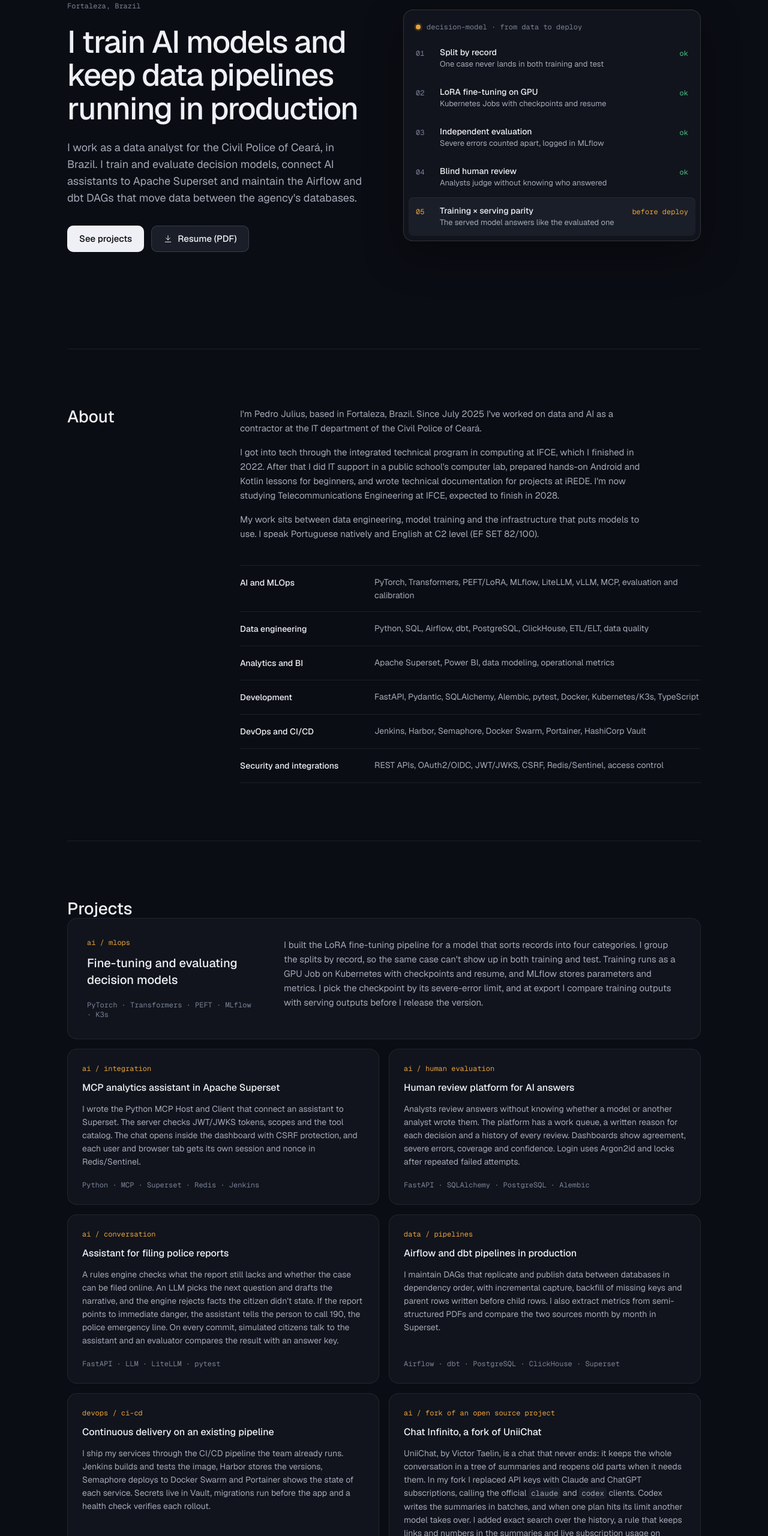
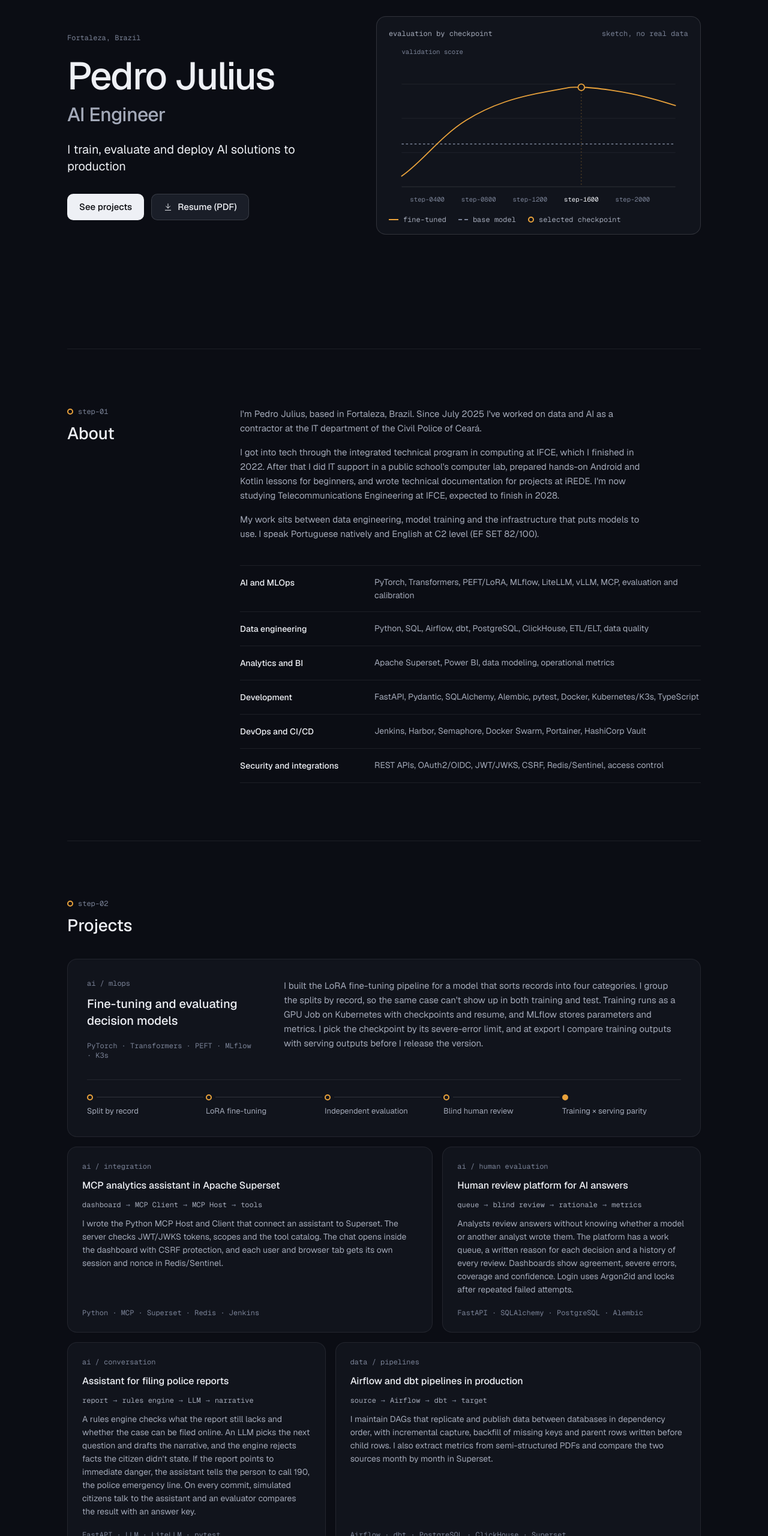
Before and after one commit to pjuliusl/pjuliusl.github.io, a plain HTML site: page en/index.html in a window 1280 px wide. Shown: the part 220-2780 px from the top of the page at 60% size. Drawn offline with nearby package versions, Linux system fonts and the light colour scheme.

Commit message:
Hero AI Engineer, gráfico de avaliação e projetos em grade variada

```diff
--- a/en/index.html
+++ b/en/index.html
@@ -3,10 +3,10 @@
 <head>
 <meta charset="utf-8">
 <meta name="viewport" content="width=device-width, initial-scale=1">
-<title>Pedro Julius · AI and data engineer</title>
-<meta name="description" content="Pedro Julius Lemos dos Santos, AI and data engineer in Fortaleza, Brazil. I train and evaluate models, connect assistants to Superset and maintain Airflow and dbt pipelines.">
-<meta property="og:title" content="Pedro Julius · AI and data engineer">
-<meta property="og:description" content="I train and evaluate AI models and maintain data pipelines in production.">
+<title>Pedro Julius · AI Engineer</title>
+<meta name="description" content="Pedro Julius Lemos dos Santos, AI Engineer in Fortaleza, Brazil. I train, evaluate and deploy AI solutions to production.">
+<meta property="og:title" content="Pedro Julius · AI Engineer">
+<meta property="og:description" content="I train, evaluate and deploy AI solutions to production.">
 <meta property="og:url" content="https://pedrojulius.tech/en/">
 <meta property="og:locale" content="en_US">
 <link rel="canonical" href="https://pedrojulius.tech/en/">
@@ -53,8 +53,8 @@
 <section class="hero">
   <div class="hero-text">
     <p class="meta">Fortaleza, Brazil</p>
-    <h1>I train AI models and keep data pipelines running in production</h1>
-    <p class="lead">I work as a data analyst for the Civil Police of Ceará, in Brazil. I train and evaluate decision models, connect AI assistants to Apache Superset and maintain the Airflow and dbt DAGs that move data between the agency's databases.</p>
+    <h1>Pedro Julius<span class="role">AI Engineer</span></h1>
+    <p class="lead">I train, evaluate and deploy AI solutions to production</p>
     <div class="cta">
       <a class="btn primary" href="#projects">See projects</a>
       <a class="btn" href="../Pedro-Julius-CV-EN.pdf" download>
@@ -64,23 +64,28 @@
     </div>
   </div>
 
-  <figure class="run" aria-label="Steps from data to a deployed model">
-    <div class="run-head">
-      <span class="dot"></span>
-      <span class="mono">decision-model · from data to deploy</span>
-    </div>
-    <ol class="steps">
-      <li><span class="mono n">01</span><div><b>Split by record</b><span>One case never lands in both training and test</span></div><span class="ok mono">ok</span></li>
-      <li><span class="mono n">02</span><div><b>LoRA fine-tuning on GPU</b><span>Kubernetes Jobs with checkpoints and resume</span></div><span class="ok mono">ok</span></li>
-      <li><span class="mono n">03</span><div><b>Independent evaluation</b><span>Severe errors counted apart, logged in MLflow</span></div><span class="ok mono">ok</span></li>
-      <li><span class="mono n">04</span><div><b>Blind human review</b><span>Analysts judge without knowing who answered</span></div><span class="ok mono">ok</span></li>
-      <li class="now"><span class="mono n">05</span><div><b>Training × serving parity</b><span>The served model answers like the evaluated one</span></div><span class="ok mono">before deploy</span></li>
-    </ol>
+  <figure class="eval" aria-label="Sketch of checkpoint evaluation, no real data">
+    <div class="eval-head mono"><span>evaluation by checkpoint</span><span class="note">sketch, no real data</span></div>
+    <svg viewBox="0 0 560 304" role="img" aria-label="Sketch of checkpoint evaluation, no real data">
+      <text x="24" y="16">validation score</text>
+      <path class="gl" d="M24 72H536M24 136H536M24 200H536"/>
+      <path class="ax" d="M24 264H536"/>
+      <path class="base" d="M24 184H536"/>
+      <path class="pick-l" d="M360 84V264"/>
+      <path class="ft" d="M24 244C60 220 96 170 144 140S240 96 296 86 336 78 360 78 440 86 480 96 520 108 536 112"/>
+      <circle class="pick" cx="360" cy="78" r="6"/>
+      <text class="tick" x="72" y="292" text-anchor="middle">step-0400</text><text class="tick alt" x="168" y="292" text-anchor="middle">step-0800</text><text class="tick" x="264" y="292" text-anchor="middle">step-1200</text><text class="tick pick-t" x="360" y="292" text-anchor="middle">step-1600</text><text class="tick alt" x="456" y="292" text-anchor="middle">step-2000</text>
+    </svg>
+    <ul class="legend mono">
+      <li><i class="sw"></i>fine-tuned</li>
+      <li><i class="sw base"></i>base model</li>
+      <li><i class="ck"></i>selected checkpoint</li>
+    </ul>
   </figure>
 </section>
 
 <section id="about" class="split">
-  <h2>About</h2>
+  <div class="sec-h"><p class="step mono"><i class="ck"></i>step-01</p><h2>About</h2></div>
   <div>
     <p>I'm Pedro Julius, based in Fortaleza, Brazil. Since July 2025 I've worked on data and AI as a contractor at the IT department of the Civil Police of Ceará.</p>
     <p>I got into tech through the integrated technical program in computing at IFCE, which I finished in 2022. After that I did IT support in a public school's computer lab, prepared hands-on Android and Kotlin lessons for beginners, and wrote technical documentation for projects at iREDE. I'm now studying Telecommunications Engineering at IFCE, expected to finish in 2028.</p>
@@ -97,55 +102,63 @@
 </section>
 
 <section id="projects">
-  <h2>Projects</h2>
+  <div class="sec-h"><p class="step mono"><i class="ck"></i>step-02</p><h2>Projects</h2></div>
   <div class="grid">
     <article class="card lead-card">
       <p class="mono kind">ai / mlops</p>
       <h3>Fine-tuning and evaluating decision models</h3>
       <p class="desc">I built the LoRA fine-tuning pipeline for a model that sorts records into four categories. I group the splits by record, so the same case can't show up in both training and test. Training runs as a GPU Job on Kubernetes with checkpoints and resume, and MLflow stores parameters and metrics. I pick the checkpoint by its severe-error limit, and at export I compare training outputs with serving outputs before I release the version.</p>
       <p class="mono stack">PyTorch · Transformers · PEFT · MLflow · K3s</p>
+    <ol class="ckpts"><li><i class="ck"></i><span>Split by record</span></li><li><i class="ck"></i><span>LoRA fine-tuning</span></li><li><i class="ck"></i><span>Independent evaluation</span></li><li><i class="ck"></i><span>Blind human review</span></li><li><i class="ck"></i><span>Training × serving parity</span></li></ol>
     </article>
-    <article class="card">
+    <article class="card c7">
       <p class="mono kind">ai / integration</p>
       <h3>MCP analytics assistant in Apache Superset</h3>
+      <ol class="flow mono"><li>dashboard</li><li>MCP Client</li><li>MCP Host</li><li>tools</li></ol>
       <p>I wrote the Python MCP Host and Client that connect an assistant to Superset. The server checks JWT/JWKS tokens, scopes and the tool catalog. The chat opens inside the dashboard with CSRF protection, and each user and browser tab gets its own session and nonce in Redis/Sentinel.</p>
       <p class="mono stack">Python · MCP · Superset · Redis · Jenkins</p>
     </article>
-    <article class="card">
+    <article class="card c5">
       <p class="mono kind">ai / human evaluation</p>
       <h3>Human review platform for AI answers</h3>
+      <ol class="flow mono"><li>queue</li><li>blind review</li><li>rationale</li><li>metrics</li></ol>
       <p>Analysts review answers without knowing whether a model or another analyst wrote them. The platform has a work queue, a written reason for each decision and a history of every review. Dashboards show agreement, severe errors, coverage and confidence. Login uses Argon2id and locks after repeated failed attempts.</p>
       <p class="mono stack">FastAPI · SQLAlchemy · PostgreSQL · Alembic</p>
     </article>
-    <article class="card">
+    <article class="card c5">
       <p class="mono kind">ai / conversation</p>
       <h3>Assistant for filing police reports</h3>
+      <ol class="flow mono"><li>report</li><li>rules engine</li><li>LLM</li><li>narrative</li></ol>
       <p>A rules engine checks what the report still lacks and whether the case can be filed online. An LLM picks the next question and drafts the narrative, and the engine rejects facts the citizen didn't state. If the report points to immediate danger, the assistant tells the person to call 190, the police emergency line. On every commit, simulated citizens talk to the assistant and an evaluator compares the result with an answer key.</p>
       <p class="mono stack">FastAPI · LLM · LiteLLM · pytest</p>
     </article>
-    <article class="card">
+    <article class="card c7">
       <p class="mono kind">data / pipelines</p>
       <h3>Airflow and dbt pipelines in production</h3>
+      <ol class="flow mono"><li>source</li><li>Airflow</li><li>dbt</li><li>target</li></ol>
       <p>I maintain DAGs that replicate and publish data between databases in dependency order, with incremental capture, backfill of missing keys and parent rows written before child rows. I also extract metrics from semi-structured PDFs and compare the two sources month by month in Superset.</p>
       <p class="mono stack">Airflow · dbt · PostgreSQL · ClickHouse · Superset</p>
     </article>
-    <article class="card">
+    <article class="card c5">
       <p class="mono kind">devops / ci-cd</p>
       <h3>Continuous delivery on an existing pipeline</h3>
+      <ol class="flow mono"><li>Jenkins</li><li>Harbor</li><li>Semaphore</li><li>Docker Swarm</li></ol>
       <p>I ship my services through the CI/CD pipeline the team already runs. Jenkins builds and tests the image, Harbor stores the versions, Semaphore deploys to Docker Swarm and Portainer shows the state of each service. Secrets live in Vault, migrations run before the app and a health check verifies each rollout.</p>
       <p class="mono stack">Jenkins · Harbor · Semaphore · Docker Swarm · Portainer · Vault</p>
     </article>
-    <article class="card">
+    <article class="card c7">
       <p class="mono kind">ai / fork of an open source project</p>
       <h3>Chat Infinito, a fork of UniiChat</h3>
+      <ol class="flow mono"><li>chat</li><li>summaries</li><li>tree</li><li>exact search</li></ol>
       <p>UniiChat, by Victor Taelin, is a chat that never ends: it keeps the whole conversation in a tree of summaries and reopens old parts when it needs them. In my fork I replaced API keys with Claude and ChatGPT subscriptions, calling the official <code>claude</code> and <code>codex</code> clients. Codex writes the summaries in batches, and when one plan hits its limit another model takes over. I added exact search over the history, a rule that keeps links and numbers in the summaries and live subscription usage on screen.</p>
       <p class="mono stack">TypeScript · Bun · Claude Code · Codex CLI · MCP</p>
       <a class="link" href="https://github.com/VictorTaelin/uniichat" target="_blank" rel="noopener">Original UniiChat on GitHub
         <svg class="i" viewBox="0 0 24 24" aria-hidden="true"><path d="M7 17 17 7M8 7h9v9"/></svg></a>
     </article>
-    <article class="card">
+    <article class="card c12">
       <p class="mono kind">bi / open source</p>
       <h3>Power BI analytics dashboard</h3>
+      <ol class="flow mono"><li>Northwind</li><li>PostgreSQL</li><li>Power BI</li></ol>
       <p>I built a Power BI dashboard on the Northwind sample database in PostgreSQL, covering sales, revenue by product, stock and average ticket.</p>
       <p class="mono stack">Power BI · PostgreSQL</p>
       <a class="link" href="https://github.com/pjuliusl/FirstReport" target="_blank" rel="noopener">Code on GitHub
@@ -155,7 +168,7 @@
 </section>
 
 <section id="experience" class="split">
-  <h2>Experience</h2>
+  <div class="sec-h"><p class="step mono"><i class="ck"></i>step-03</p><h2>Experience</h2></div>
   <div>
     <ol class="timeline">
       <li><span class="mono when">Jul 2025 – now</span><div><h3>Data Analyst · Civil Police of Ceará (IT department)</h3><p>Contractor. I maintain Airflow DAGs and dbt models in production, connect MCP assistants to Superset, and train, evaluate and run human review on AI models.</p></div></li>
@@ -174,7 +187,7 @@
 
 <section id="contact" class="contact">
   <div>
-    <h2>Contact</h2>
+    <div class="sec-h"><p class="step mono"><i class="ck"></i>step-04</p><h2>Contact</h2></div>
     <p>Write to me if you want to talk about applied AI, MLOps or data engineering.</p>
   </div>
   <div class="cta">
--- a/style.css
+++ b/style.css
@@ -45,33 +45,43 @@ section{padding:96px 0;border-top:1px solid var(--line)}
 h2{font-size:28px;line-height:1.15;font-weight:500}
 h3{font-size:16px;line-height:24px;font-weight:500}
 
-/* Hero */
-.hero{border-top:0;min-height:calc(100vh - 56px);padding:64px 0;display:grid;grid-template-columns:1fr 1fr;gap:64px;align-items:center}
-.hero-text,.run{animation:rise .45s var(--ease) both}
-.run{animation-delay:.06s}
+/* Hero: nome, cargo buscado e uma frase */
+.hero{border-top:0;min-height:calc(100vh - 56px);padding:64px 0;display:grid;grid-template-columns:5fr 6fr;gap:64px;align-items:center}
+.hero-text,.eval{animation:rise .45s var(--ease) both}
+.eval{animation-delay:.06s}
 .meta{font-family:var(--mono);font-size:12px;color:var(--t3);margin-bottom:20px}
-h1{font-size:52px;line-height:1.06;font-weight:500;letter-spacing:-.03em;max-width:14ch}
-.lead{margin-top:24px;max-width:36rem;font-size:18px;line-height:28px;color:var(--t2)}
+h1{font-size:64px;line-height:1;font-weight:500;letter-spacing:-.035em}
+h1 .role{display:block;margin-top:12px;font-size:32px;line-height:40px;letter-spacing:-.02em;color:var(--t2)}
+.lead{margin-top:24px;max-width:26rem;font-size:20px;line-height:28px;color:var(--t1)}
 .cta{display:flex;flex-wrap:wrap;align-items:center;gap:12px;margin-top:32px}
 .btn{height:44px;padding:0 20px;display:inline-flex;align-items:center;gap:8px;border-radius:10px;font-size:15px;font-weight:500;background:var(--raised);color:var(--t1);box-shadow:inset 0 0 0 1px var(--line2);transition:background-color .15s var(--ease),transform .12s var(--ease)}
 .btn:hover{background:#222735}
 .btn:active,.nav a:active{transform:scale(.97)}
-.btn.primary{background:var(--t1);color:var(--deep);box-shadow:inset 0 1px 0 rgba(255,255,255,.4)}
+.btn.primary{background:var(--t1);color:var(--deep);box-shadow:none}
 .btn.primary:hover{background:#ffffff}
 
-/* Momento: o painel do caminho até a produção */
-.run{background:var(--card);border:1px solid var(--line2);border-radius:16px;padding:8px;box-shadow:0 24px 64px rgba(0,0,0,.35)}
-.run-head{display:flex;align-items:center;gap:10px;height:40px;padding:0 12px;color:var(--t3)}
-.dot{width:8px;height:8px;border-radius:50%;background:var(--ac);box-shadow:0 0 0 3px rgba(233,162,59,.16)}
-.steps{list-style:none;display:grid;gap:2px}
-.steps li{display:grid;grid-template-columns:28px 1fr auto;gap:12px;align-items:start;padding:12px;border-radius:8px}
-.steps li:hover{background:var(--raised)}
-.steps .n{color:var(--t3);padding-top:4px}
-.steps b{display:block;font-weight:500;font-size:14px;line-height:20px}
-.steps div span{display:block;color:var(--t2);font-size:13px;line-height:20px}
-.steps .ok{color:var(--ok);padding-top:4px}
-.steps .now{background:var(--raised);box-shadow:inset 0 1px 0 rgba(255,255,255,.06)}
-.steps .now .n,.steps .now .ok{color:var(--ac)}
+/* Momento: gráfico esquemático de avaliação por checkpoint */
+.eval{background:var(--card);border:1px solid var(--line2);border-radius:16px;padding:20px 20px 16px}
+.eval-head{display:flex;justify-content:space-between;gap:12px;margin-bottom:12px;color:var(--t2)}
+.eval-head .note{color:var(--t3)}
+.eval svg{display:block;width:100%;height:auto;overflow:visible}
+.eval text{font:400 12px var(--mono);fill:var(--t3)}
+.eval .pick-t{fill:var(--t1)}
+.eval .gl{stroke:var(--line);fill:none}
+.eval .ax{stroke:var(--line2);fill:none}
+.eval .base{stroke:var(--t3);stroke-width:1.5;stroke-dasharray:4 4;fill:none}
+.eval .ft{stroke:var(--ac);stroke-width:2;fill:none;stroke-linecap:round}
+.eval .pick-l{stroke:var(--ac);stroke-opacity:.5;stroke-dasharray:2 4;fill:none}
+.eval .pick{fill:var(--card);stroke:var(--ac);stroke-width:2}
+.legend{list-style:none;display:flex;flex-wrap:wrap;gap:8px 20px;margin-top:12px;color:var(--t2)}
+.legend li{display:inline-flex;align-items:center;gap:8px}
+.sw{width:16px;border-top:2px solid var(--ac)}
+.sw.base{border-top:2px dashed var(--t3)}
+
+/* Assinatura: marcador de checkpoint */
+.ck{display:inline-block;width:10px;height:10px;flex:none;border-radius:50%;border:2px solid var(--ac);background:var(--card)}
+.sec-h .step{display:flex;align-items:center;gap:8px;margin-bottom:12px;color:var(--t3)}
+.sec-h .ck{background:var(--bg)}
 
 /* Seções em duas colunas */
 .split{display:grid;grid-template-columns:240px 1fr;gap:48px}
@@ -82,18 +92,28 @@ h1{font-size:52px;line-height:1.06;font-weight:500;letter-spacing:-.03em;max-wid
 .skills dd{color:var(--t2);font-size:14px;line-height:22px}
 
 /* Projetos */
-#projetos h2{margin-bottom:40px}
-.grid{display:grid;grid-template-columns:repeat(2,1fr);gap:16px}
+#projetos>.sec-h,#projects>.sec-h{margin-bottom:40px}
+.grid{display:grid;grid-template-columns:repeat(12,1fr);gap:16px}
+.c5{grid-column:span 5}.c7{grid-column:span 7}.c12{grid-column:1 / -1}
+.c12 p{max-width:42rem}
 .card{display:flex;flex-direction:column;gap:12px;padding:24px;background:var(--card);border:1px solid var(--line);border-radius:16px;transition:border-color .15s var(--ease),background-color .15s var(--ease)}
 .card:hover{border-color:var(--line2);background:#141823}
 .card p{color:var(--t2);font-size:14px;line-height:22px}
-.card .kind{color:var(--ac);font-size:12px;line-height:16px}
+.card .kind{color:var(--t3);font-size:12px;line-height:16px}
 .card .stack{margin-top:auto;padding-top:8px;color:var(--t3);font-size:12px;line-height:16px}
-.card.lead-card{grid-column:1 / -1;display:grid;grid-template-columns:280px 1fr;grid-template-rows:auto auto 1fr;column-gap:48px;row-gap:12px;padding:32px}
+.flow{list-style:none;display:flex;flex-wrap:wrap;gap:4px 8px;color:var(--t2)}
+.flow li{display:inline-flex;align-items:center;gap:8px}
+.flow li+li::before{content:"→";color:var(--t3)}
+.card.lead-card{grid-column:1 / -1;display:grid;grid-template-columns:280px 1fr;grid-template-rows:auto auto 1fr auto;column-gap:48px;row-gap:12px;padding:32px}
 .lead-card .kind{grid-column:1;grid-row:1}
 .lead-card h3{grid-column:1;grid-row:2;font-size:20px;line-height:28px}
 .lead-card .desc{grid-column:2;grid-row:1 / 4;font-size:15px;line-height:24px}
 .lead-card .stack{grid-column:1;grid-row:3;align-self:end}
+.ckpts{grid-column:1 / -1;grid-row:4;list-style:none;display:grid;grid-template-columns:repeat(5,1fr);margin-top:20px;padding-top:24px;border-top:1px solid var(--line)}
+.ckpts li{position:relative;display:grid;gap:8px;padding-right:16px;font-size:13px;line-height:20px;color:var(--t2)}
+.ckpts li::before{content:"";position:absolute;top:4px;left:16px;right:4px;border-top:1px solid var(--line2)}
+.ckpts li:last-child::before{display:none}
+.ckpts li:last-child .ck{background:var(--ac)}
 .link{display:inline-flex;align-items:center;gap:6px;width:fit-content;color:var(--t1);font-size:14px;font-weight:500;transition:color .15s var(--ease)}
 .link .i{color:var(--t3);transition:transform .15s var(--ease),color .15s var(--ease)}
 .link:hover .i{color:var(--ac);transform:translate(2px,-2px)}
@@ -121,16 +141,22 @@ footer{max-width:1120px;margin:0 auto;padding:24px 32px 40px;display:flex;justif
   h1{font-size:44px}
   .split{grid-template-columns:1fr;gap:24px}
   .card.lead-card{display:flex;padding:24px}
+  .ckpts{grid-template-columns:1fr;gap:12px;margin-top:8px;padding-top:20px}
+  .ckpts li{grid-template-columns:16px 1fr;align-items:center;padding:0}
+  .ckpts li::before{display:none}
+  .c5,.c7{grid-column:1 / -1}
 }
 @media (max-width:640px){
   .top-in,main{padding:0 20px}
   footer{padding:24px 20px 32px;flex-direction:column;gap:4px}
   .nav{display:none}.menu{display:block}
   .hero{padding:48px 0 64px}
-  h1{font-size:36px}
-  .lead{font-size:16px;line-height:26px}
+  h1{font-size:44px}
+  .lead{font-size:18px;line-height:28px}
   section{padding:64px 0}
-  .grid{grid-template-columns:1fr}
   .skills div,.timeline li{grid-template-columns:1fr;gap:4px}
-  .steps div span{display:none}
+  h1 .role{font-size:24px;line-height:32px}
+  .eval{padding:16px 16px 12px}
+  .eval text{font-size:20px}
+  .eval .alt{display:none}
 }
```
Also changed, not shown: index.html (+42 -29 lines).
